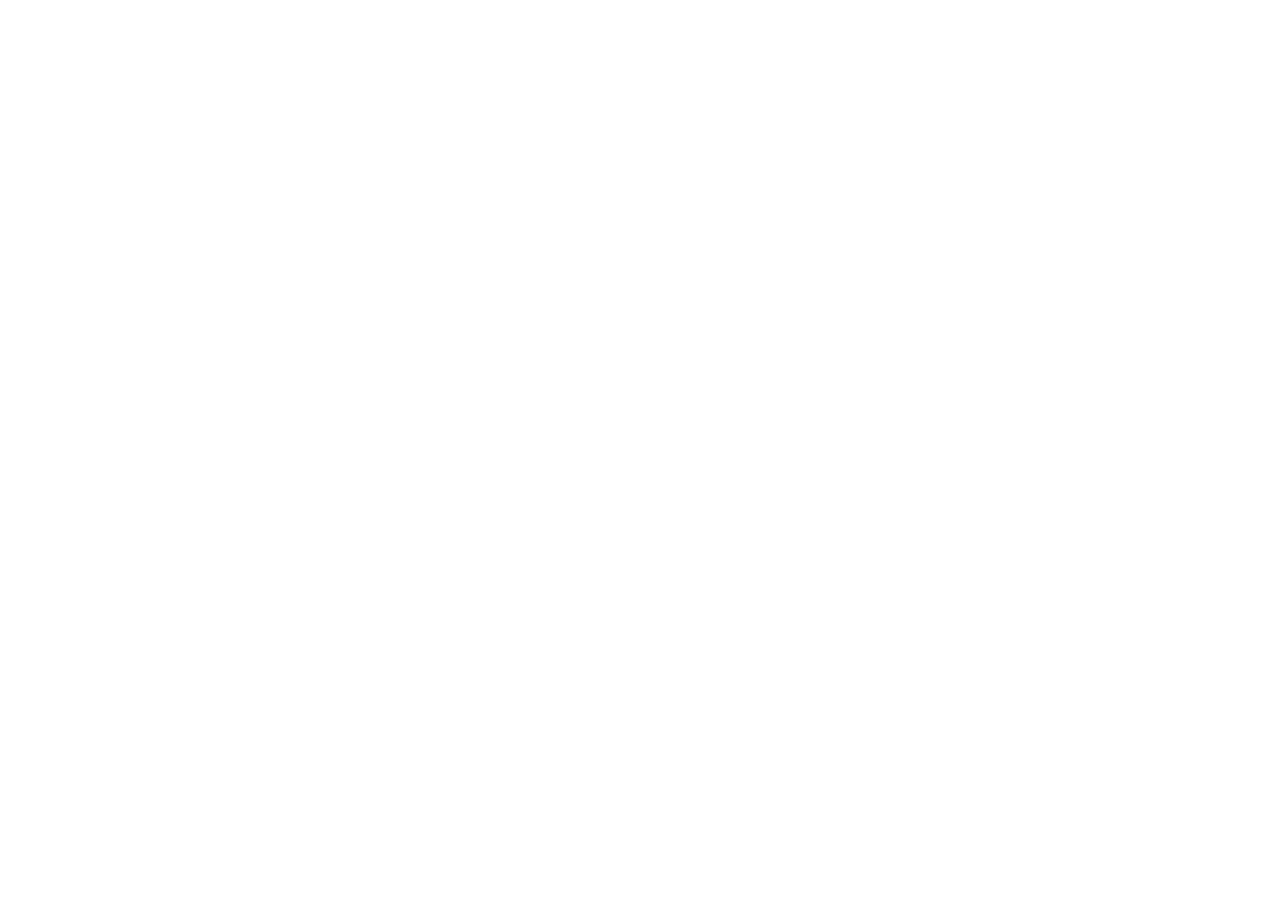
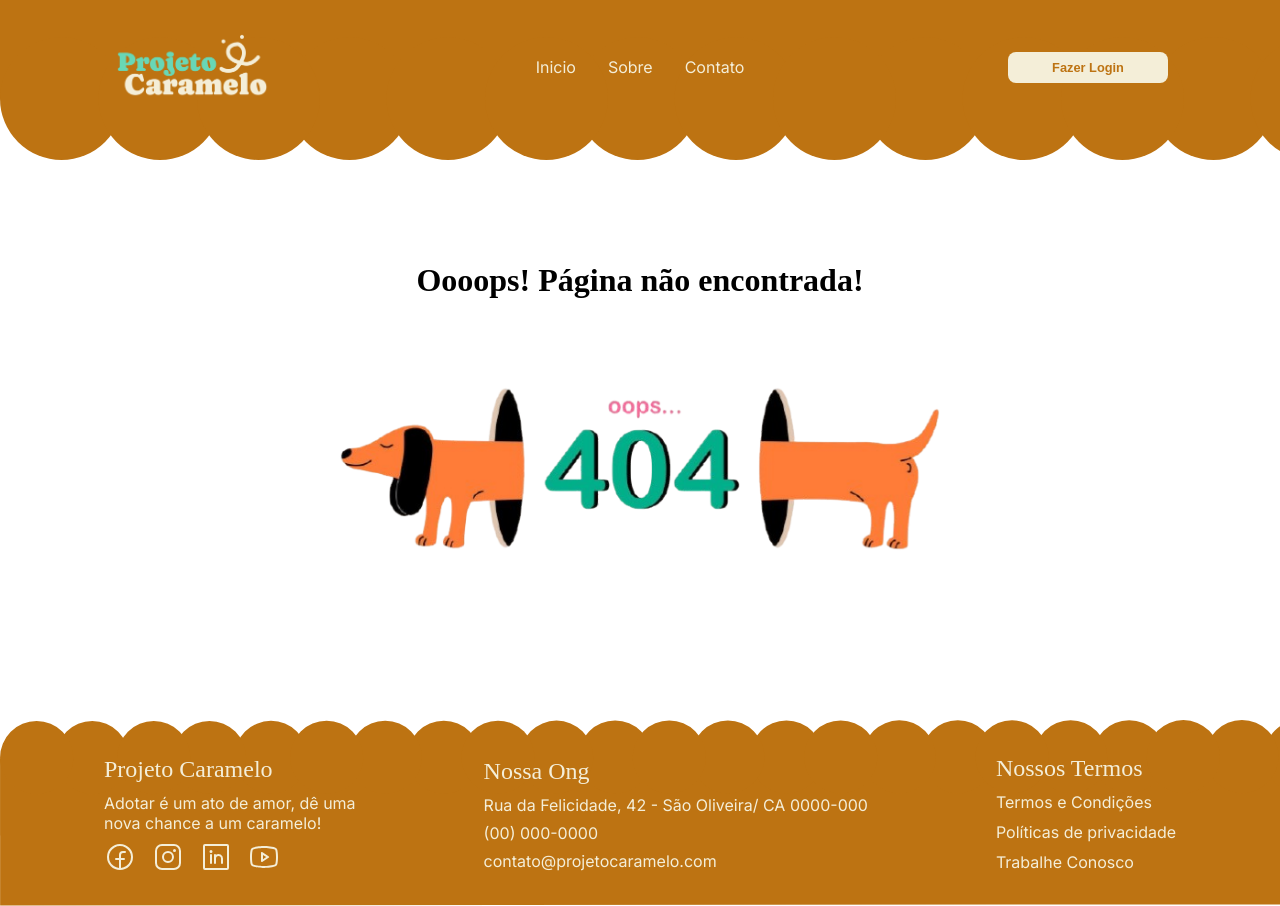
Before and after one commit to squad5avanti/projeto-caramelo-front, a React (Vite) app: page /cards in a window 1280 px wide. Before the commit this address had no page. Before the commit the page ends 800 px from the top, so only its background shows below. Built offline with nearby package versions, Linux system fonts and the light colour scheme; a web font is replaced by a local one.

Commit message:
Adiciona página de erro 404 e ajusta App.jsx

```diff
--- a/src/App.jsx
+++ b/src/App.jsx
@@ -16,6 +16,7 @@
 import Perfil from "./pages/Perfil.jsx";
 import EditarPerfil from "./pages/EditarPerfil.jsx";
 import Usuarios from "./pages/Usuarios.jsx";
+import Page404 from "./pages/Page404.jsx";
 
 export default function App() {
   return (
@@ -36,6 +37,7 @@
         <Route path="/perfil" element={<Perfil />} />
         <Route path="/editarperfil" element={<EditarPerfil />} />
         <Route path="/usuarios" element={<Usuarios />} />
+        <Route path="*" element={<Page404 />} />
       </Routes>
     </BrowserRouter>
   );
--- /dev/null
+++ b/src/pages/Page404.jsx
@@ -0,0 +1,21 @@
+import Footer from '../components/Footer.jsx';
+import Header from '../components/Header.jsx';
+import erro404 from '../assets/erro404.png';
+import '../styles/Page404.css';
+
+function Page404() {
+  return (
+    <>
+      <Header />
+
+      <main className="page404-container">
+        <h2 className="titulo-erro">Oooops! Página não encontrada!</h2>
+        <img src={erro404} alt="Logo página não localizada" className="imagem-erro" />
+      </main>
+
+      <Footer />
+    </>
+  );
+}
+
+export default Page404;
--- /dev/null
+++ b/src/styles/Page404.css
@@ -0,0 +1,24 @@
+.page404-container {
+  display: flex;
+  flex-direction: column;
+  align-items: center;
+  justify-content: center;
+  min-height: 70vh;
+  text-align: center;
+}
+
+.titulo-erro {
+  font-size: 2rem;
+  color: #000000;
+  margin-bottom: 20px;
+}
+
+.imagem-erro {
+  max-width: 700px;
+  height: auto;
+  transition: transform 0.3s ease;
+}
+
+.imagem-erro:hover {
+  transform: scale(1.05);
+}
```
Also changed, not shown: src/assets/erro404.png (added).
